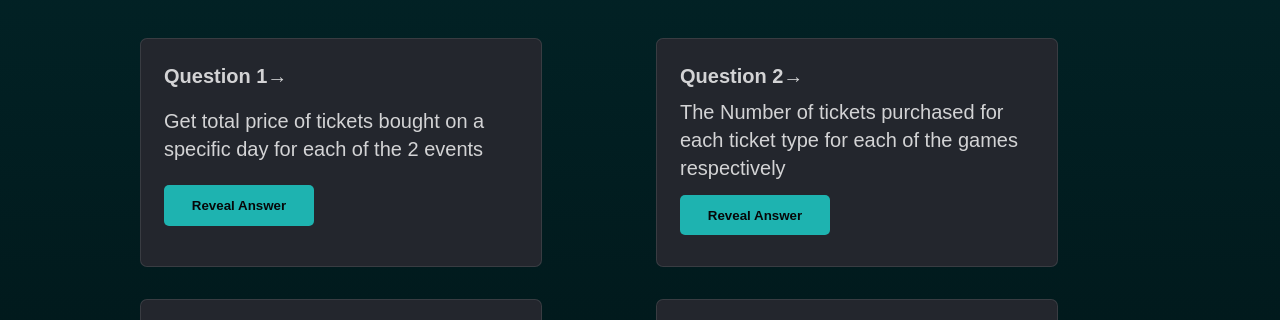
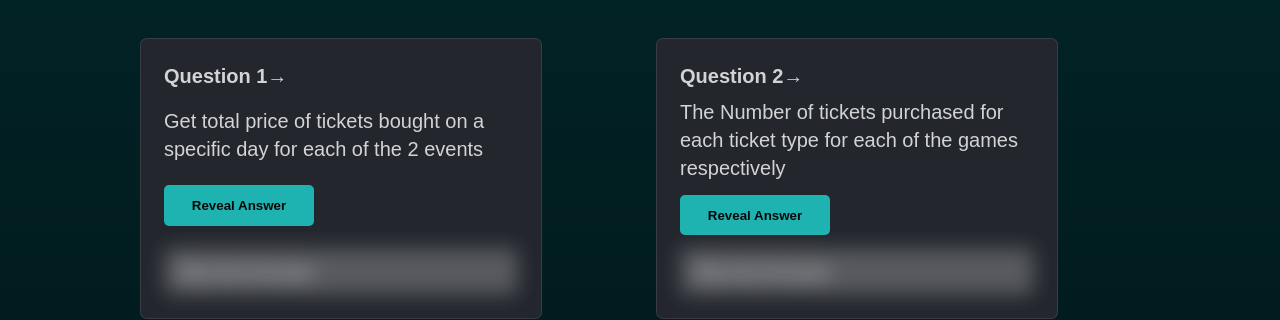
Before and after one commit to RobbieProkop/StellarAlgo_test, an Astro site in the folder frontend/: page / in a window 1280 px wide. Shown: the part 467-787 px from the top of the page. Built offline with nearby package versions, Linux system fonts and the light colour scheme; Astro itself is replaced by a stand-in of ours.

Commit message:
add blurred answer

```diff
--- a/frontend/src/components/Card.tsx
+++ b/frontend/src/components/Card.tsx
@@ -12,7 +12,7 @@ const Card: FC<{
 }> = ({title, q1, body, href}) => {
 
   const [displayAnswer, setDisplayAnswer] = useState<boolean>(false)
-  const [answer, setAnswer] = useState<string>("")
+  const [answer, setAnswer] = useState<string>("Blurred Answer")
 
 
 
@@ -36,7 +36,9 @@ const Card: FC<{
         {body}
       </p>
       <button onClick={onClick} className="btn">Reveal Answer</button>
-      <p>{answer}</p>
+
+        <p className={displayAnswer ? "box" : " box blur"}>{answer}</p>
+
     </div>
   </li>
 
--- a/frontend/src/components/card.css
+++ b/frontend/src/components/card.css
@@ -55,6 +55,16 @@ p {
   pointer-events: none;
 }
 
+.box {
+  background-color: rgb(255 255 255 / 30%);
+  border-radius: 5px;
+  padding: 0.6rem 1rem;
+  margin-top: 0.8rem;
+}
+.blur {
+  filter: blur(10px);
+}
+
 .link-card:is(:hover, :focus-within) {
   background-position: 0;
   background-image: var(--accent-gradient);
```
